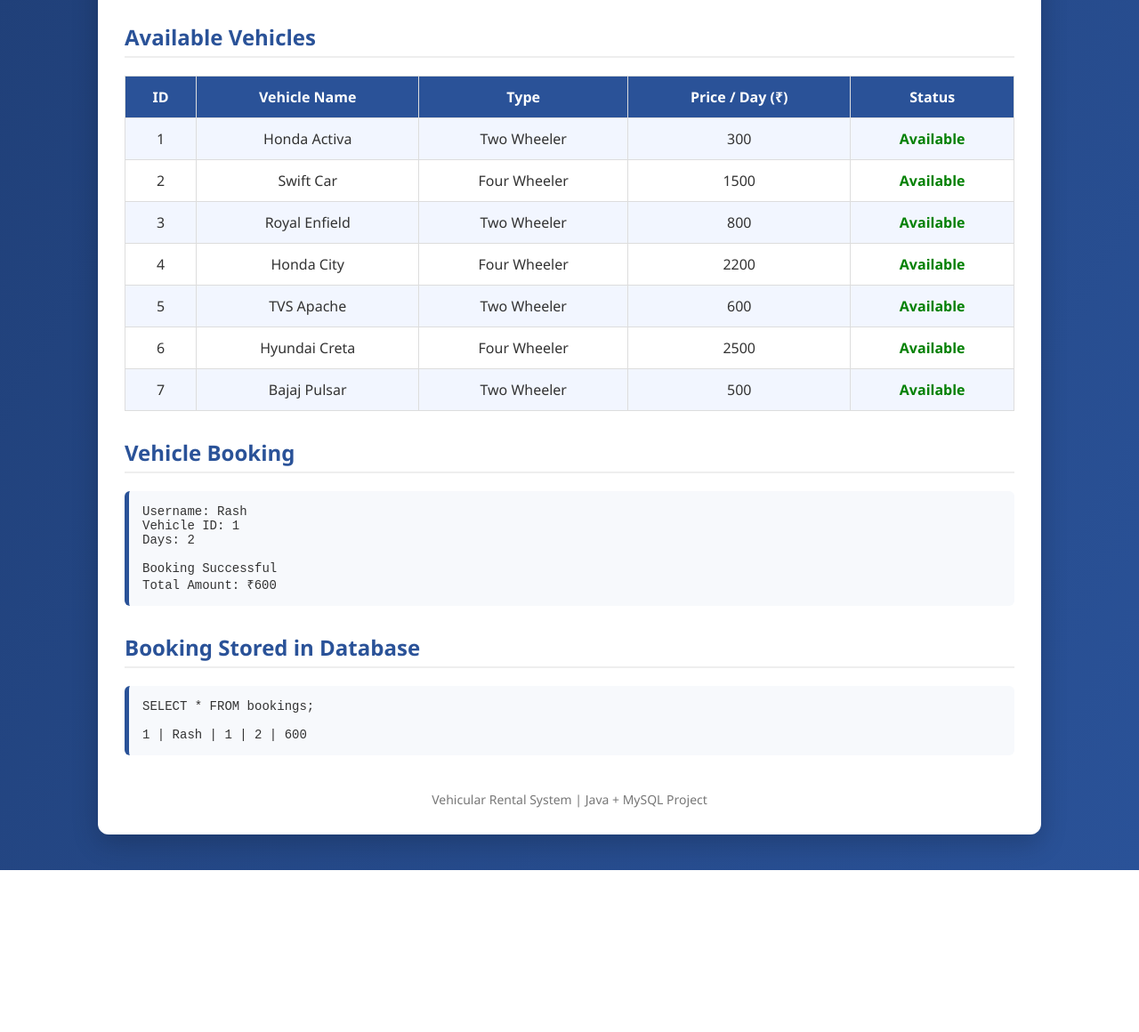
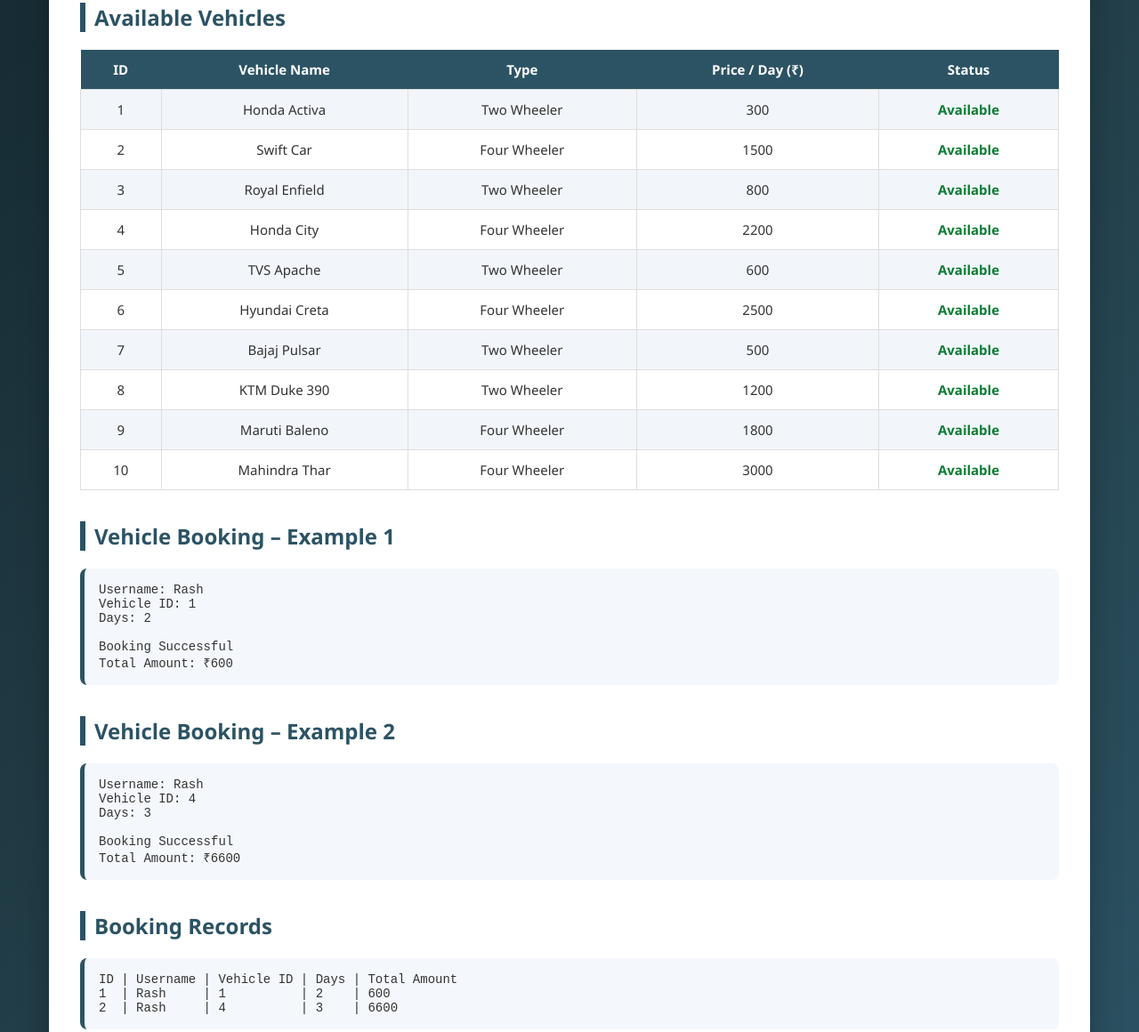
Before and after one commit to rashmithas014-lgtm/vehicular-rental-system, a plain HTML site: page index.html in a window 1280 px wide. Shown: the part 739-1899 px from the top of the page at 89% size. Before the commit the page ends 1717 px from the top, so only its background shows below. Drawn offline with Linux system fonts and the light colour scheme.

Commit message:
Update index.html

```diff
--- a/index.html
+++ b/index.html
@@ -8,72 +8,83 @@
     body {
         margin: 0;
         font-family: "Segoe UI", Arial, sans-serif;
-        background: linear-gradient(120deg, #1e3c72, #2a5298);
+        background: linear-gradient(135deg, #0f2027, #203a43, #2c5364);
         color: #333;
     }
 
     .container {
-        max-width: 1000px;
+        max-width: 1100px;
         margin: 40px auto;
         background: #ffffff;
-        padding: 30px;
-        border-radius: 12px;
-        box-shadow: 0 10px 30px rgba(0,0,0,0.2);
+        padding: 35px;
+        border-radius: 14px;
+        box-shadow: 0 15px 35px rgba(0,0,0,0.25);
     }
 
     h1 {
         text-align: center;
-        color: #1e3c72;
-        margin-bottom: 10px;
+        color: #203a43;
+        margin-bottom: 20px;
+        letter-spacing: 1px;
     }
 
     h2 {
-        color: #2a5298;
-        border-bottom: 2px solid #eee;
-        padding-bottom: 5px;
-        margin-top: 30px;
+        color: #2c5364;
+        margin-top: 35px;
+        border-left: 6px solid #2c5364;
+        padding-left: 10px;
     }
 
     pre {
-        background: #f7f9fc;
-        border-left: 5px solid #2a5298;
-        padding: 15px;
-        border-radius: 6px;
-        overflow-x: auto;
+        background: #f4f7fb;
+        border-radius: 8px;
+        padding: 16px;
         font-size: 14px;
+        border-left: 5px solid #2c5364;
     }
 
     table {
         width: 100%;
         border-collapse: collapse;
-        margin-top: 15px;
+        margin-top: 20px;
+        font-size: 15px;
     }
 
-    table th, table td {
+    table th {
+        background: #2c5364;
+        color: #fff;
+        padding: 12px;
+    }
+
+    table td {
+        padding: 12px;
         border: 1px solid #ddd;
-        padding: 12px;
         text-align: center;
     }
 
-    table th {
-        background: #2a5298;
-        color: white;
+    table tr:nth-child(even) {
+        background: #f2f6fa;
     }
 
-    table tr:nth-child(even) {
-        background: #f2f6ff;
+    .available {
+        color: #0a7d32;
+        font-weight: bold;
     }
 
-    .status {
-        font-weight: bold;
-        color: green;
+    .badge {
+        display: inline-block;
+        background: #2c5364;
+        color: white;
+        padding: 4px 10px;
+        border-radius: 20px;
+        font-size: 12px;
     }
 
     footer {
         text-align: center;
-        margin-top: 40px;
+        margin-top: 45px;
+        font-size: 14px;
         color: #777;
-        font-size: 14px;
     }
 </style>
 </head>
@@ -84,10 +95,8 @@
 
 <h1>Vehicular Rental System</h1>
 
-<h2>Main Menu Output</h2>
+<h2>Main Menu</h2>
 <pre>
-Database connected successfully
-
 1.Register
 2.Login
 3.View Vehicles
@@ -121,58 +130,19 @@ Login Successful
     <th>Price / Day (₹)</th>
     <th>Status</th>
 </tr>
-    <tr>
-        <td>1</td>
-        <td>Honda Activa</td>
-        <td>Two Wheeler</td>
-        <td>300</td>
-        <td class="status">Available</td>
-    </tr>
-    <tr>
-        <td>2</td>
-        <td>Swift Car</td>
-        <td>Four Wheeler</td>
-        <td>1500</td>
-        <td class="status">Available</td>
-    </tr>
-    <tr>
-        <td>3</td>
-        <td>Royal Enfield</td>
-        <td>Two Wheeler</td>
-        <td>800</td>
-        <td class="status">Available</td>
-    </tr>
-    <tr>
-        <td>4</td>
-        <td>Honda City</td>
-        <td>Four Wheeler</td>
-        <td>2200</td>
-        <td class="status">Available</td>
-    </tr>
-    <tr>
-        <td>5</td>
-        <td>TVS Apache</td>
-        <td>Two Wheeler</td>
-        <td>600</td>
-        <td class="status">Available</td>
-    </tr>
-    <tr>
-        <td>6</td>
-        <td>Hyundai Creta</td>
-        <td>Four Wheeler</td>
-        <td>2500</td>
-        <td class="status">Available</td>
-    </tr>
-    <tr>
-        <td>7</td>
-        <td>Bajaj Pulsar</td>
-        <td>Two Wheeler</td>
-        <td>500</td>
-        <td class="status">Available</td>
-    </tr>
+<tr><td>1</td><td>Honda Activa</td><td>Two Wheeler</td><td>300</td><td class="available">Available</td></tr>
+<tr><td>2</td><td>Swift Car</td><td>Four Wheeler</td><td>1500</td><td class="available">Available</td></tr>
+<tr><td>3</td><td>Royal Enfield</td><td>Two Wheeler</td><td>800</td><td class="available">Available</td></tr>
+<tr><td>4</td><td>Honda City</td><td>Four Wheeler</td><td>2200</td><td class="available">Available</td></tr>
+<tr><td>5</td><td>TVS Apache</td><td>Two Wheeler</td><td>600</td><td class="available">Available</td></tr>
+<tr><td>6</td><td>Hyundai Creta</td><td>Four Wheeler</td><td>2500</td><td class="available">Available</td></tr>
+<tr><td>7</td><td>Bajaj Pulsar</td><td>Two Wheeler</td><td>500</td><td class="available">Available</td></tr>
+<tr><td>8</td><td>KTM Duke 390</td><td>Two Wheeler</td><td>1200</td><td class="available">Available</td></tr>
+<tr><td>9</td><td>Maruti Baleno</td><td>Four Wheeler</td><td>1800</td><td class="available">Available</td></tr>
+<tr><td>10</td><td>Mahindra Thar</td><td>Four Wheeler</td><td>3000</td><td class="available">Available</td></tr>
 </table>
 
-<h2>Vehicle Booking</h2>
+<h2>Vehicle Booking – Example 1</h2>
 <pre>
 Username: Rash
 Vehicle ID: 1
@@ -182,15 +152,27 @@ Booking Successful
 Total Amount: ₹600
 </pre>
 
-<h2>Booking Stored in Database</h2>
+<h2>Vehicle Booking – Example 2</h2>
 <pre>
-SELECT * FROM bookings;
+Username: Rash
+Vehicle ID: 4
+Days: 3
 
-1 | Rash | 1 | 2 | 600
+Booking Successful
+Total Amount: ₹6600
+</pre>
+
+<h2>Booking Records</h2>
+<pre>
+ID | Username | Vehicle ID | Days | Total Amount
+1  | Rash     | 1          | 2    | 600
+2  | Rash     | 4          | 3    | 6600
 </pre>
 
 <footer>
-Vehicular Rental System | Java + MySQL Project
+<span class="badge">Java</span>
+<span class="badge">MySQL</span>
+<span class="badge">Vehicular Rental System</span>
 </footer>
 
 </div>
```
Lines whose indentation alone changed are shown as unchanged.
